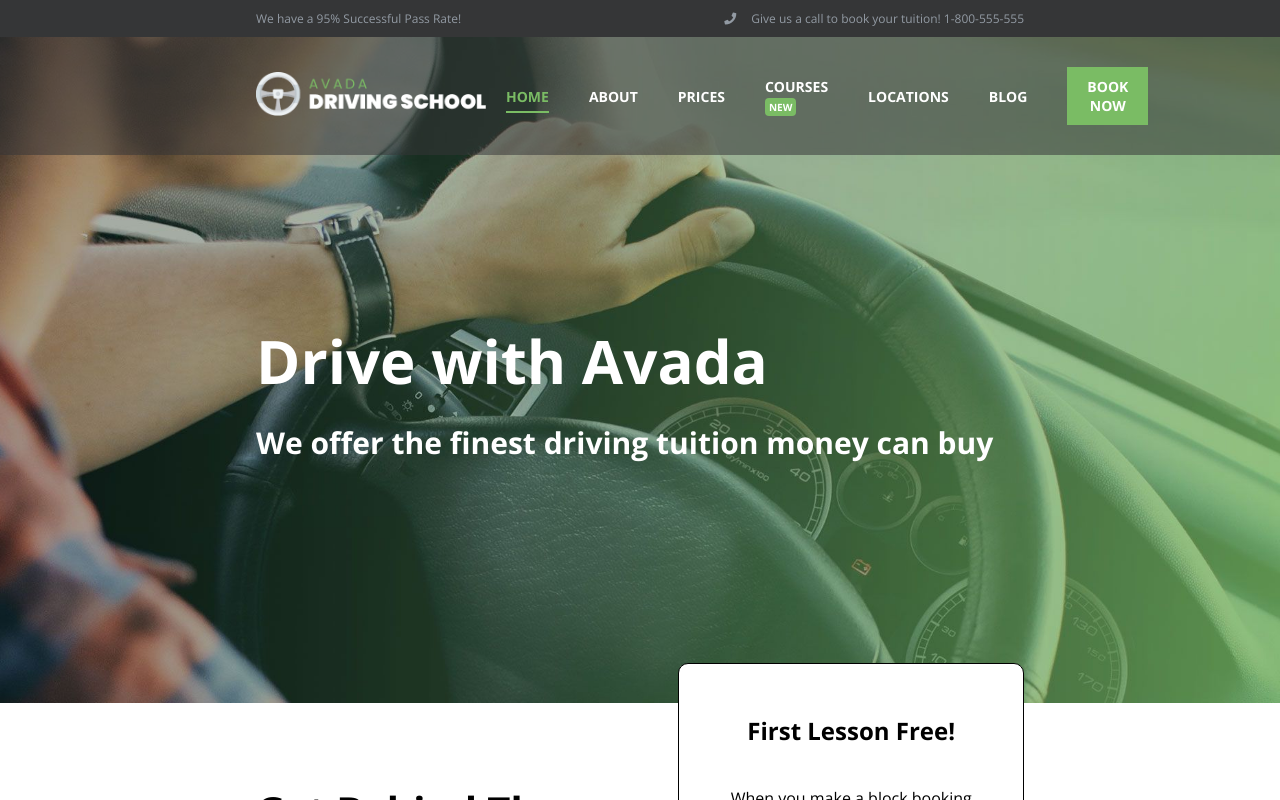
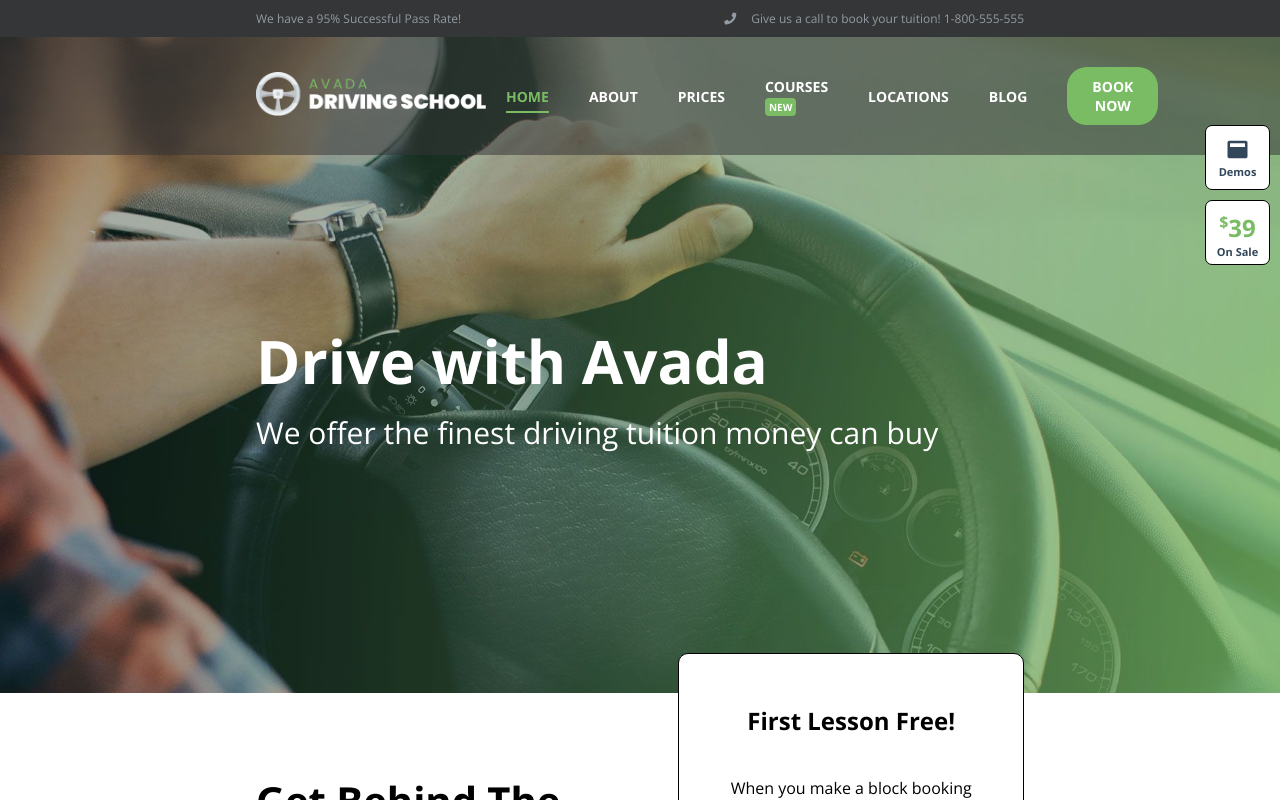
Before and after one commit to MatteoRuggieri2/proj-html-vuejs, a Vue app: page / in a window 1280 px wide. Shown: the top 800 px of the page. Built offline with nearby package versions, Linux system fonts and the light colour scheme.

Commit message:
Aggiunti tag fixed

```diff
--- a/src/components/Header.vue
+++ b/src/components/Header.vue
@@ -40,6 +40,20 @@
                 </div>
             </div>
         </div>
+
+        <span class="sales-tags">
+            <span class="single-tag">
+                <div class="wallet-icon"><i class="fas fa-window-maximize"></i></div>
+                <span>Demos</span>
+            </span>
+            <span class="single-tag">
+                <div class="discounted-price">
+                    <span class="dollar">$</span>
+                    <span class="price">39</span>
+                </div>
+                <span>On Sale</span>
+            </span>
+        </span>
 
     </header>
 </template>
@@ -133,5 +147,53 @@ export default {
                 }
             }
         }
+
+        .sales-tags {
+            display: inline-block;
+            display: flex;
+            flex-direction: column;
+            position: fixed;
+            top: 120px;
+            right: 0;
+            z-index: 20;
+
+            .single-tag {
+                display: inline-block;
+                width: 65px;
+                height: 65px;
+                margin: 5px 10px;
+                padding: 10px;
+                background-color: white;
+                font-size: 11px;
+                font-weight: 600;
+                border-radius: 7px;
+                color: #33475b;
+                display: flex;
+                flex-direction: column;
+                justify-content: space-between;
+                align-items: center;
+
+                // test
+                border: 1px solid black;
+
+                .wallet-icon {
+                    font-size: 20px;
+                    color: #33475b;
+                }
+
+                .discounted-price {
+                    color: $primary_color;
+
+                    .dollar {
+                        font-size: 16px;
+                        vertical-align: top;
+                    }
+
+                    .price {
+                        font-size: 24px;
+                    }
+                }
+            }
+        }
     }
 </style>
--- a/src/components/Main.vue
+++ b/src/components/Main.vue
@@ -202,11 +202,12 @@ export default {
 
                     h1 {
                         font-size: 60px;
-                        margin-bottom: 20px;
+                        margin-bottom: 10px;
                     }
 
                     h3 {
                         font-size: 30px;
+                        font-weight: 400;
                     }
                 }
             }
--- a/src/style/general.scss
+++ b/src/style/general.scss
@@ -77,8 +77,11 @@ a {
 
 .btn-primary {
     background-color: $primary-color;
-    padding: 10px 20px;
+    padding: 10px 25px;
     color: $secondary_color;
+    border-radius: 20px;
+    text-transform: uppercase;
+    font-weight: 700;
 }
 
 .btn-bckg-blue {
```
